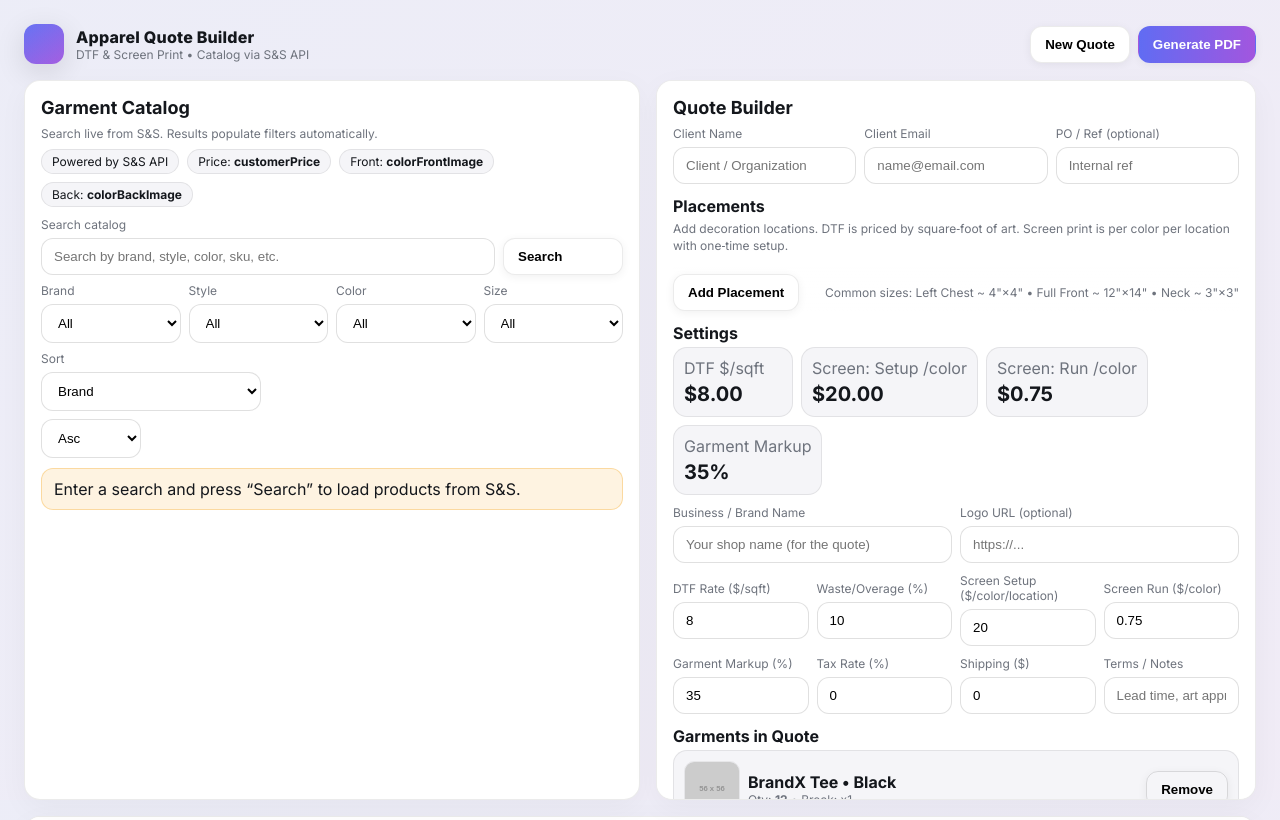
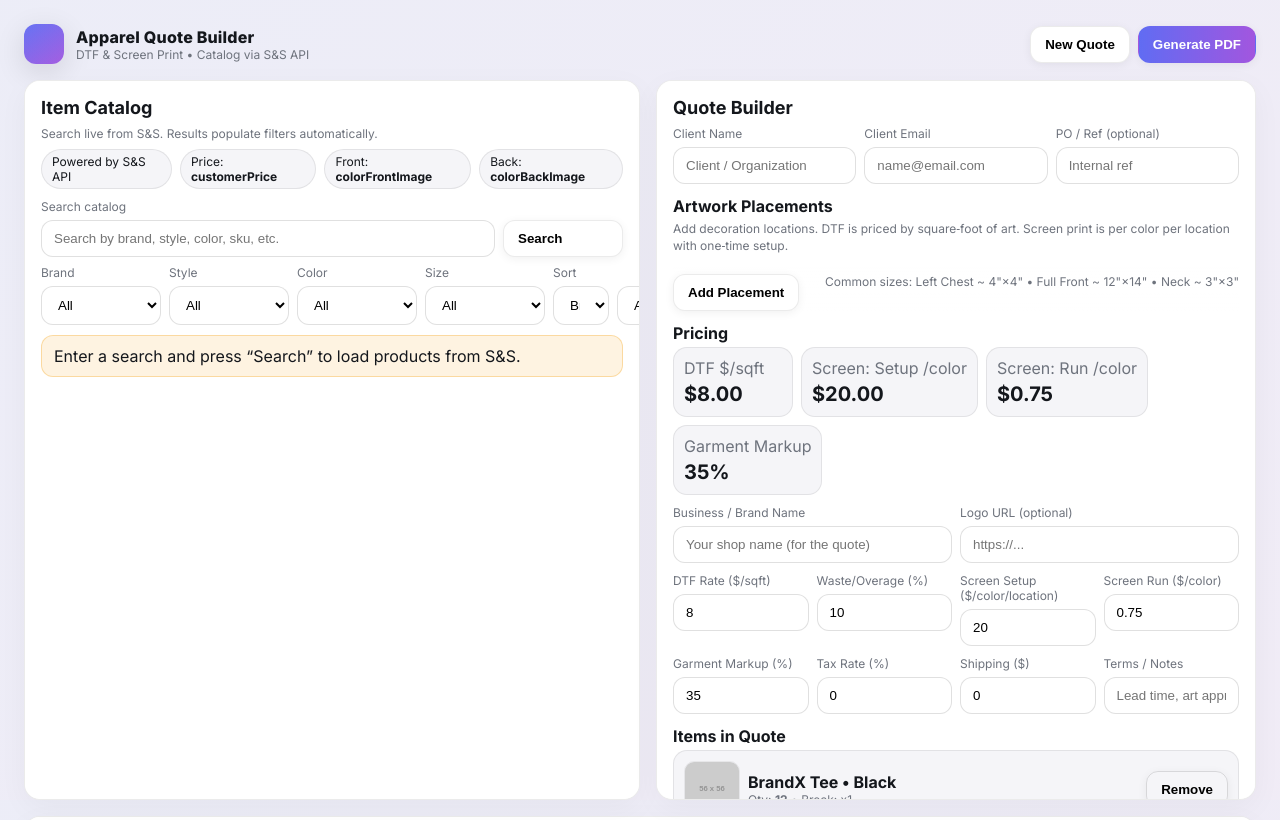
Before and after one commit to ablty718/supreme-dollop, a plain HTML site: page index.html in a window 1280 px wide. Shown: the top 820 px of the page. Drawn offline with nearby package versions, Linux system fonts and the light colour scheme; placeholder pictures from the web are drawn by us.

Commit message:
Add files via upload

```diff
--- a/index.html
+++ b/index.html
@@ -36,7 +36,7 @@
     .card{background:rgb(var(--card));border:1px solid rgba(0,0,0,.08);border-radius:16px;padding:16px;box-shadow:0 8px 30px rgba(0,0,0,.04);overflow: scroll;height: 90vh;}
     .card h2{margin:0 0 8px;font-size:18px}
     .sub{color:rgb(var(--muted));font-size:12px}
-    .row{display:flex;gap:8px;flex-wrap:wrap;align-items:center}
+    .row{display:flex;gap:8px;flex-wrap:none;align-items:flex-start}
     input,select,textarea{width:100%;padding:10px 12px;border:1px solid rgba(0,0,0,.12);border-radius:12px;background:#fff;outline:none}
     input:focus,select:focus,textarea:focus{border-color:rgb(var(--ring));box-shadow:0 0 0 3px rgba(var(--ring)/.15)}
     label{font-size:12px;color:rgb(var(--muted))}
@@ -86,7 +86,7 @@
     <div class="grid">
       <!-- LEFT: Catalog -->
       <section class="card">
-        <h2>Garment Catalog</h2>
+        <h2>Item Catalog</h2>
         <div class="sub">Search live from S&S. Results populate filters automatically.</div>
 
         <div class="row" style="margin-top:8px">
@@ -151,7 +151,7 @@
           <div class="field"><label>PO / Ref (optional)</label><input id="clientPO" placeholder="Internal ref"/></div>
         </div>
 
-        <div class="sectionTitle">Placements</div>
+        <div class="sectionTitle">Artwork Placements</div>
         <div class="help">Add decoration locations. DTF is priced by square‑foot of art. Screen print is per color per location with one‑time setup.</div>
         <div id="placements" class="list" style="margin-top:8px"></div>
         <div class="row stickyActions">
@@ -159,7 +159,7 @@
           <span class="right help">Common sizes: Left Chest ~ 4"×4" • Full Front ~ 12"×14" • Neck ~ 3"×3"</span>
         </div>
 
-        <div class="sectionTitle">Settings</div>
+        <div class="sectionTitle">Pricing</div>
         <div class="row wrap">
           <div class="kpi"><span class="muted">DTF $/sqft</span><b id="kpiDTF">$8.00</b></div>
           <div class="kpi"><span class="muted">Screen: Setup /color</span><b id="kpiSetup">$20.00</b></div>
@@ -183,7 +183,7 @@
           <div class="field"><label>Terms / Notes</label><input id="terms" placeholder="Lead time, art approval, etc."/></div>
         </div>
 
-        <div class="sectionTitle">Garments in Quote</div>
+        <div class="sectionTitle">Items in Quote</div>
         <div id="quoteLines" class="list"></div>
 
         <div class="sectionTitle">Totals</div>
```
